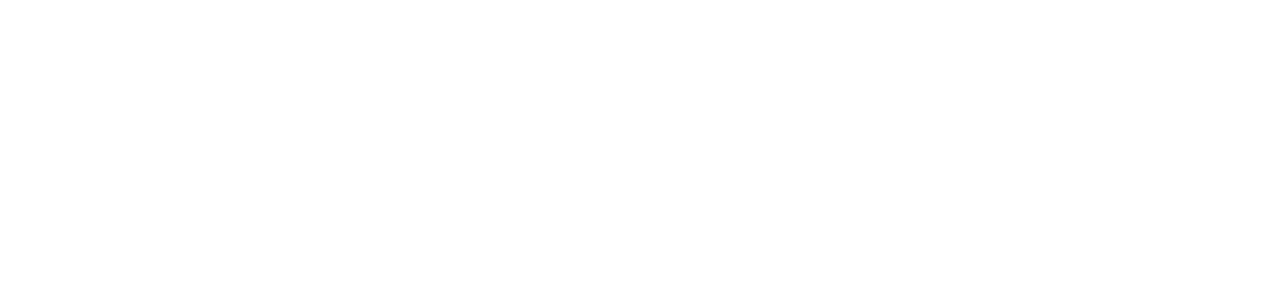
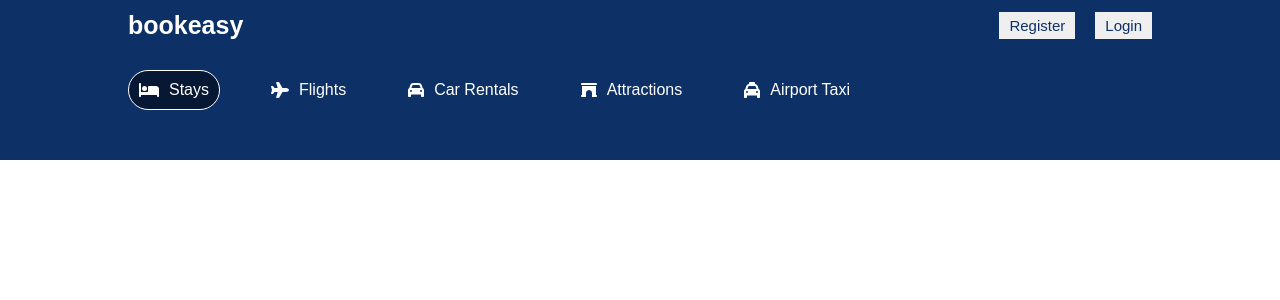
Before and after one commit to aayushmehta01/bookingapp-frontend, a React (Vite) app: page /hotels in a window 1280 px wide. Before the commit this address had no page. Shown: the top 300 px of the page. Built offline with nearby package versions, Linux system fonts and the light colour scheme; a web font is replaced by a local one.

Commit message:
updated css for list page

```diff
--- a/src/App.jsx
+++ b/src/App.jsx
@@ -10,7 +10,7 @@
       <BrowserRouter>
       <Routes>
         <Route path="/" element={<Home />} />
-        <Route path="/hotel" element={<List />} />
+        <Route path="/hotels" element={<List />} />
       </Routes>
       </BrowserRouter>
     </>
--- a/src/components/header/Header.css
+++ b/src/components/header/Header.css
@@ -5,6 +5,14 @@
     linear-gradient(to right, rgba(0, 0, 0, 0.8), rgba(0, 0, 0, 0.2), rgba(0, 0, 0, 0.8)),
     url("https://r-xx.bstatic.com/xdata/images/xphoto/2880x868/363658458.jpeg?k=427a5cc2522eb3d80a76d232939725ec6cf76e03ef26ee846375709b3e9caf6f&o=");
     background-size: cover;
+    color: #fff;
+    display: flex;
+    justify-content: center;
+    position: relative;
+}
+
+.listHeader{
+    background-color: #0d3166;
     color: #fff;
     display: flex;
     justify-content: center;
--- a/src/components/header/Header.jsx
+++ b/src/components/header/Header.jsx
@@ -23,7 +23,7 @@
     };
 
   return (
-    <div className="header">
+    <div className={type==="list" ? "listHeader" : "header"}>
         <div className={type==="list" ? "headerContainer listMode" : "headerContainer"}>
             {/* <div className="headerList">
                 <div className="headerListItem active">
--- a/src/components/navbar/Navbar.css
+++ b/src/components/navbar/Navbar.css
@@ -1,4 +1,11 @@
 .navbar{
+    height: 50px;
+    background-color: #0d3166;
+    display: flex;
+    justify-content: center;
+}
+
+.listNavbar{
     height: 50px;
     background-color: #0d3166;
     display: flex;
--- a/src/components/navbar/Navbar.jsx
+++ b/src/components/navbar/Navbar.jsx
@@ -1,9 +1,9 @@
 import React from 'react'
 import './Navbar.css'
 
-const Navbar = () => {
+const Navbar = ({type}) => {
   return (
-    <div className="navbar">
+    <div className={type==="list" ? "listNavbar" : "navbar"}>
       <div className="navContainer">
         <span className="logo">bookeasy</span>
         <div className="navItems">
--- a/src/pages/list/List.jsx
+++ b/src/pages/list/List.jsx
@@ -5,7 +5,7 @@
 const List = () => {
   return (
     <div>
-      <Navbar />
+      <Navbar type="list"/>
       <Header type="list"/>
     </div>
   )
```
